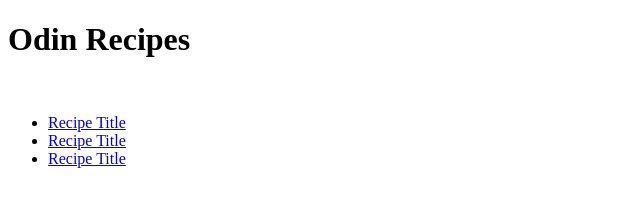
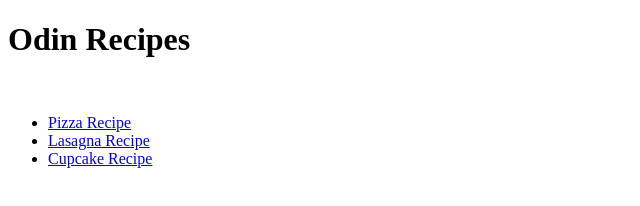
Before and after one commit to AlmogArviv/odin-recipes, a plain HTML site: page index.html in a window 1280 px wide. Shown: the whole page, without its empty margins (0-640 px from the left). Drawn offline with Linux system fonts and the light colour scheme.

Commit message:
fixed typos. end of exercise section

```diff
--- a/index.html
+++ b/index.html
@@ -3,7 +3,7 @@
 <head>
     <meta charset="UTF-8">
     <meta name="viewport" content="width=device-width, initial-scale=1.0">
-    <title>Document</title>
+    <title>Odin Recipes</title>
 </head>
 <body>
 
@@ -11,9 +11,9 @@
     <br>
 
     <ul>
-        <li><a href="recipes/pizza.html">Recipe Title</a></li>
-        <li><a href="recipes/lasagna.html">Recipe Title</a></li>
-        <li><a href="recipes/cupcake.html">Recipe Title</a></li>
+        <li><a href="recipes/pizza.html">Pizza Recipe</a></li>
+        <li><a href="recipes/lasagna.html">Lasagna Recipe</a></li>
+        <li><a href="recipes/cupcake.html">Cupcake Recipe</a></li>
     </ul>
 
 
```
